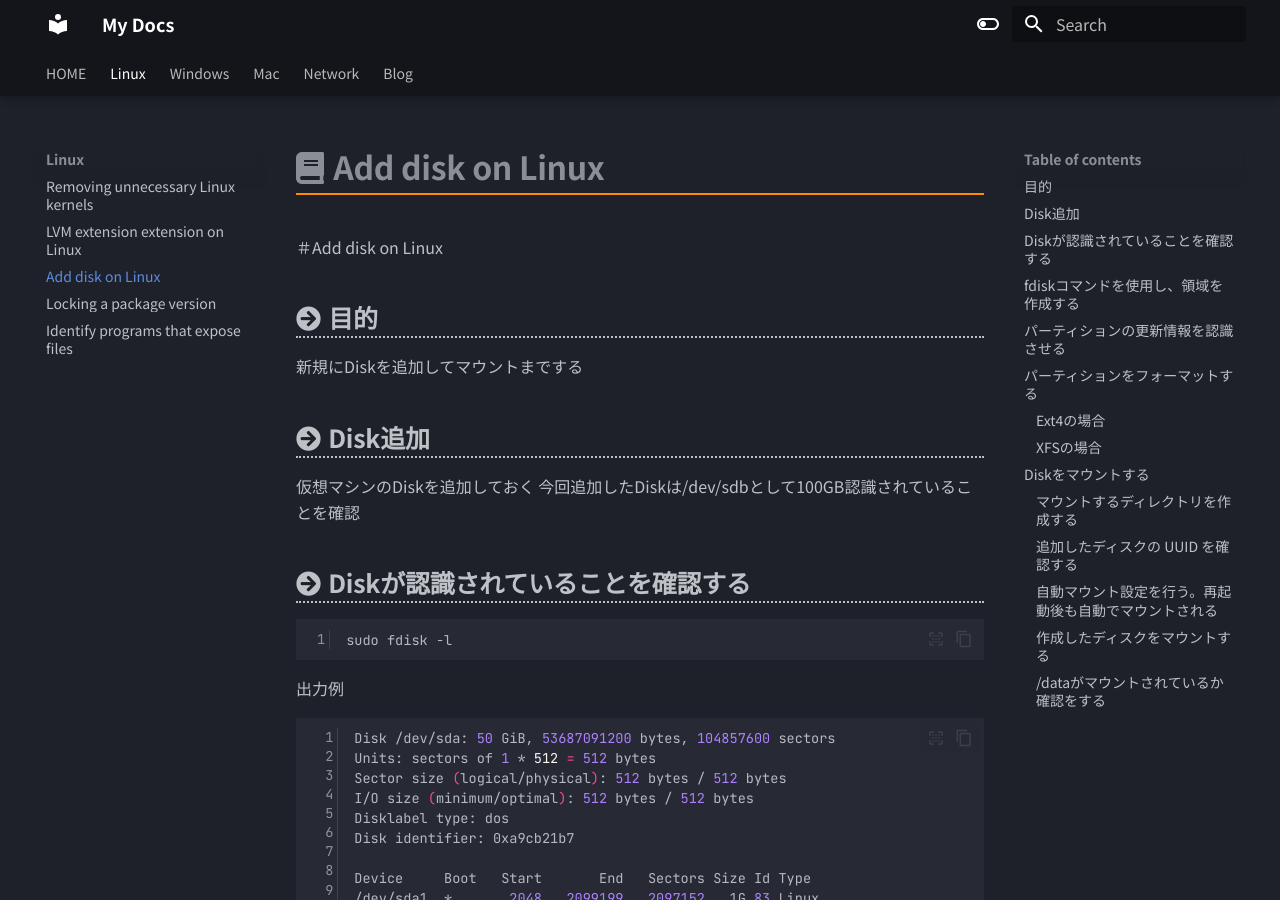
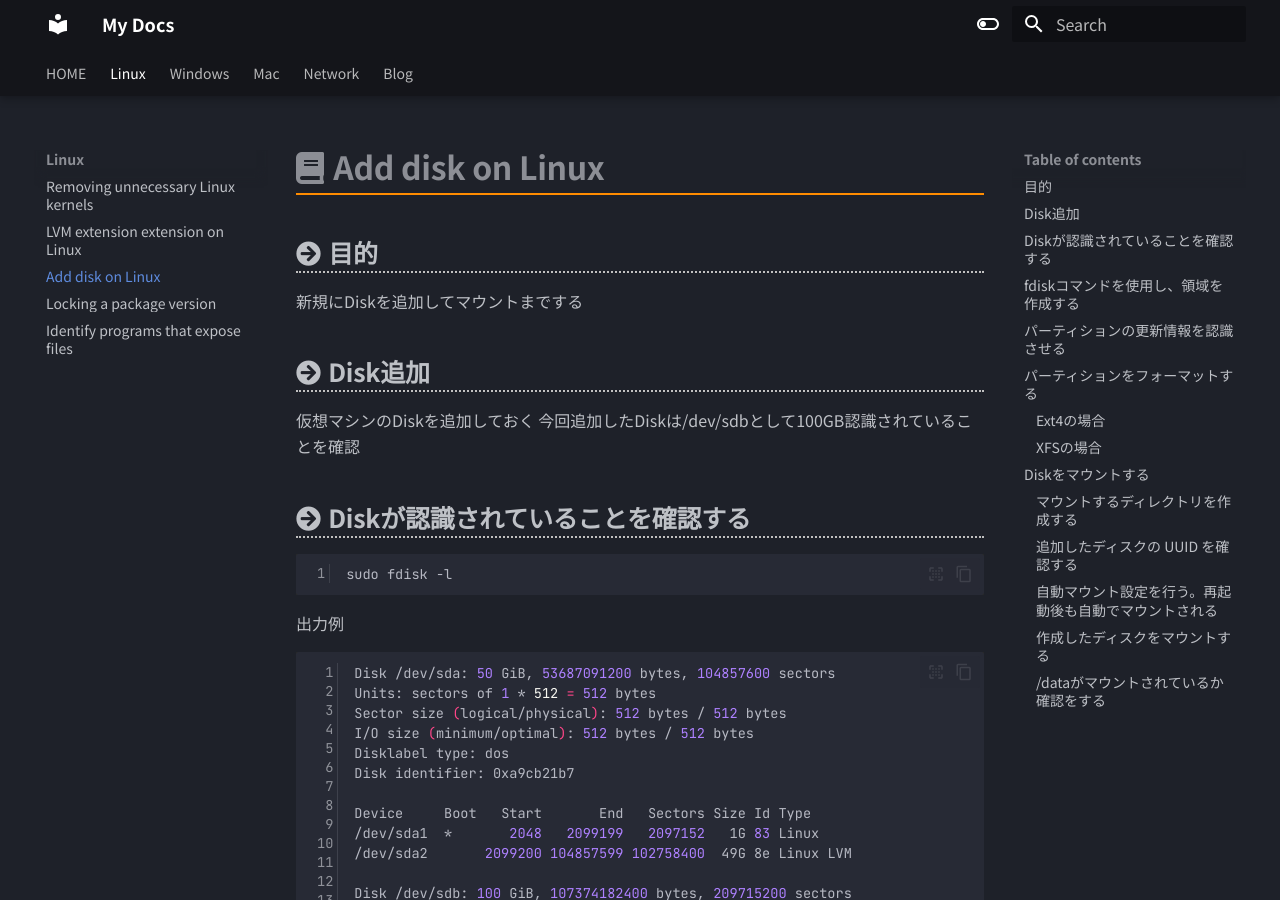
Before and after one commit to shyokote/shyokote.github.io, an MkDocs documentation site: the page built from docs/_linux/add_disk_on_Linux.md, in a window 1280 px wide and 900 px high. Built offline with MkDocs 1.6.1 and Material for MkDocs 9.7.7, drawn with Linux system fonts in a browser that asks for light colours; nearby versions of some CDN libraries.

Commit message:
fix:docs/_linux/add_disk_on_Linux.md

````diff
--- a/docs/_linux/add_disk_on_Linux.md
+++ b/docs/_linux/add_disk_on_Linux.md
@@ -1,4 +1,4 @@
-＃Add disk on Linux
+# Add disk on Linux
 
 ## 目的
 新規にDiskを追加してマウントまでする
@@ -157,7 +157,7 @@
 
 ### /dataがマウントされているか確認をする
 ```bash
-# df -h
+df -h
 Filesystem                         Size  Used Avail Use% Mounted on
 devtmpfs                           1.9G     0  1.9G   0% /dev
 tmpfs                              2.0G     0  2.0G   0% /dev/shm
````
Also changed, not shown: site/_linux/add_disk_on_Linux.html, site/search/search_index.json.
